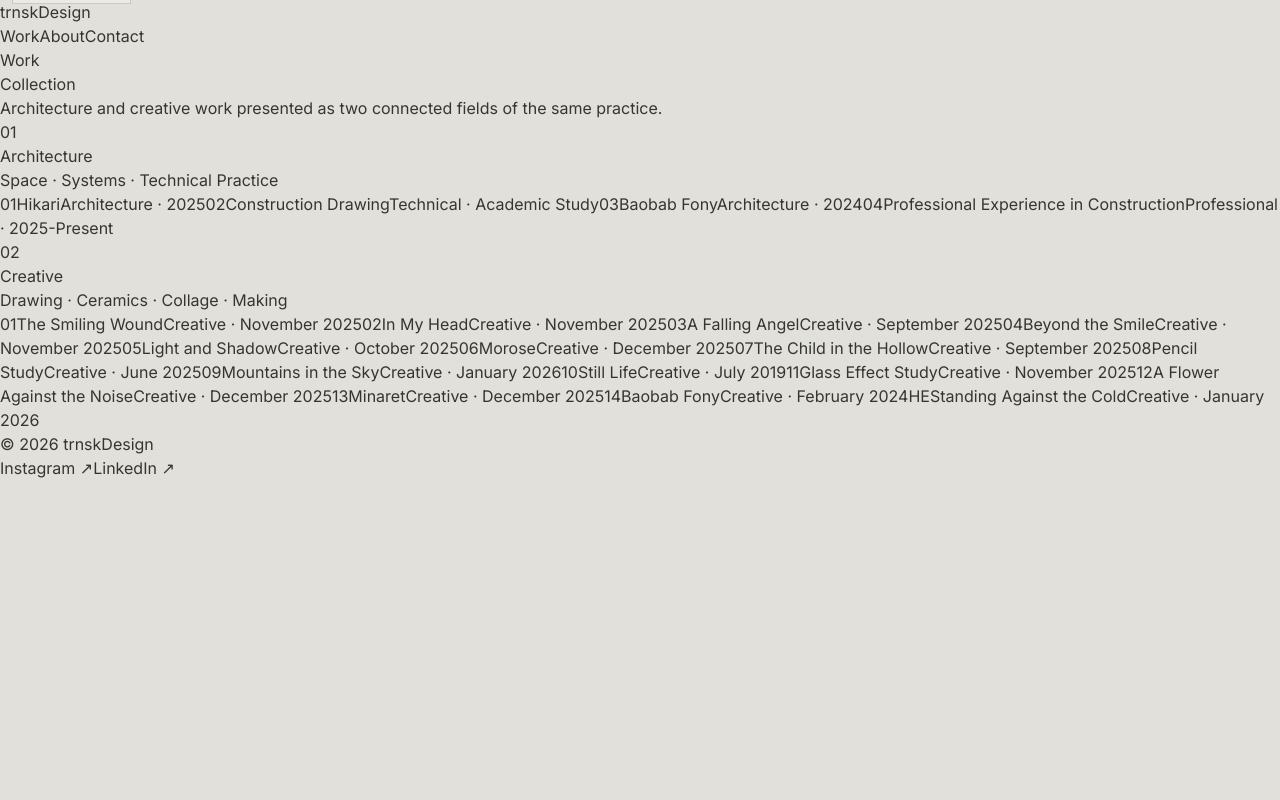
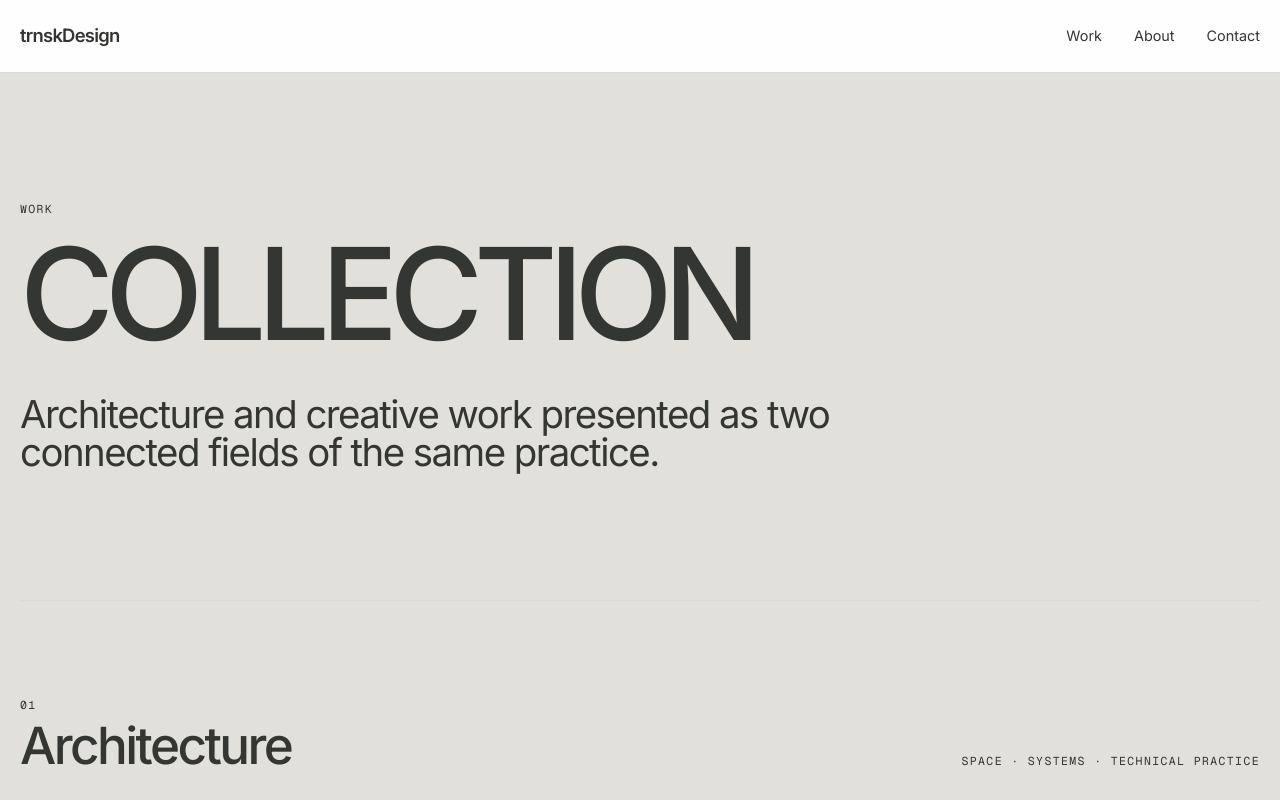
Before and after one commit to Mercy1o/tsiaro-portfolio, a Next.js app: page /work in a window 1280 px wide. Shown: the top 800 px of the page. Built offline with nearby package versions, Linux system fonts and the light colour scheme; no server answers.

Commit message:
refactor: replace legacy visual system with simple white editorial template

```diff
--- a/app/globals.css
+++ b/app/globals.css
@@ -1,315 +1,294 @@
 @import "tailwindcss";
 
 :root {
-  --space: #0d0c0a;
-  --deep: #070706;
-  --graphite: #1b1713;
-  --bone: #d5c5aa;
-  --paper: #262017;
-  --sand: #b89464;
-  --ochre: #9c6d3e;
-  --rust: #754334;
-  --signal: #a66b43;
-  --violet: #51483d;
-  --indigo: #25231e;
-  --plum: #584438;
-  --forest: #34392f;
-  --moss: #575d4b;
-  --sage: #737660;
-  --cream: #c7b698;
+  --bg: #ffffff;
+  --text: #111111;
+  --muted: #6b6b6b;
+  --line: #d9d9d9;
 }
 
 @theme inline {
-  --color-white: var(--bone);
-  --color-black: var(--deep);
-  --color-space: var(--space);
-  --color-deep: var(--deep);
-  --color-graphite: var(--graphite);
-  --color-bone: var(--bone);
-  --color-paper: var(--paper);
-  --color-sand: var(--sand);
-  --color-ochre: var(--ochre);
-  --color-rust: var(--rust);
-  --color-signal: var(--signal);
-  --color-violet: var(--violet);
-  --color-indigo: var(--indigo);
-  --color-plum: var(--plum);
-  --color-forest: var(--forest);
-  --color-moss: var(--moss);
-  --color-sage: var(--sage);
-  --color-cream: var(--cream);
   --font-sans: var(--font-display-sans);
-  --font-serif: var(--font-display-sans);
   --font-mono: var(--font-mono-ui);
 }
 
-@view-transition {
-  navigation: auto;
-}
-
-::view-transition-old(root) {
-  animation: 480ms cubic-bezier(.76,0,.24,1) both route-old;
-}
-
-::view-transition-new(root) {
-  animation: 760ms cubic-bezier(.22,1,.36,1) both route-new;
-  mix-blend-mode: normal;
-}
-
 * { box-sizing: border-box; }
-html { scroll-behavior: smooth; background: var(--deep); }
+html { scroll-behavior: smooth; background: var(--bg); }
 body {
   margin: 0;
   min-height: 100vh;
-  overflow-x: hidden;
-  background: var(--deep);
-  color: var(--bone);
+  background: var(--bg);
+  color: var(--text);
   font-family: var(--font-display-sans), Arial, sans-serif;
   text-rendering: optimizeLegibility;
 }
 a { color: inherit; text-decoration: none; }
 button, input, textarea { font: inherit; }
-::selection { background: var(--ochre); color: var(--bone); }
-a:focus-visible, button:focus-visible, input:focus-visible, textarea:focus-visible {
-  outline: 2px solid var(--sand);
-  outline-offset: 5px;
-}
+::selection { background: #111; color: #fff; }
 
 .skip-link {
   position: fixed;
-  left: 12px;
-  top: 12px;
+  left: 1rem;
+  top: 1rem;
   z-index: 100;
-  transform: translateY(-120%);
-  background: var(--graphite);
-  color: var(--bone);
-  border: 1px solid rgba(184,148,100,.35);
-  padding: .65rem 1rem;
-  font-size: .75rem;
-  transition: transform .2s ease;
+  transform: translateY(-180%);
+  background: #111;
+  color: #fff;
+  padding: .7rem 1rem;
 }
 .skip-link:focus { transform: translateY(0); }
 
-.font-editorial,
-.font-interface {
-  font-family: var(--font-display-sans), Arial, sans-serif;
-}
-.font-editorial { font-weight: 400; }
-
-.cinematic-grid {
-  background-image:
-    linear-gradient(rgba(213,197,170,.018) 1px, transparent 1px),
-    linear-gradient(90deg, rgba(213,197,170,.018) 1px, transparent 1px);
-  background-size: 72px 72px;
+a:focus-visible, button:focus-visible {
+  outline: 2px solid #111;
+  outline-offset: 4px;
 }
 
-.micro-grid {
-  background-image:
-    linear-gradient(rgba(184,148,100,.025) 1px, transparent 1px),
-    linear-gradient(90deg, rgba(184,148,100,.025) 1px, transparent 1px);
-  background-size: 38px 38px;
+.site-shell {
+  width: min(100% - 40px, 1600px);
+  margin-inline: auto;
 }
 
-.space-field,
-.architecture-atmosphere,
-.creative-atmosphere,
-.archive-paper,
-.paper-noise,
-.chroma-field {
-  position: relative;
-  isolation: isolate;
-  background-color: var(--space);
-  color: var(--bone);
+.site-nav {
+  position: sticky;
+  top: 0;
+  z-index: 50;
+  background: rgba(255,255,255,.96);
+  border-bottom: 1px solid var(--line);
+}
+.site-nav-inner {
+  min-height: 72px;
+  display: flex;
+  align-items: center;
+  justify-content: space-between;
+  gap: 2rem;
+}
+.site-brand {
+  font-size: 1.15rem;
+  font-weight: 600;
+  letter-spacing: -.04em;
+}
+.site-nav-links {
+  display: flex;
+  gap: 2rem;
+  font-size: .9rem;
+}
+.site-nav-links a { color: var(--muted); }
+.site-nav-links a:hover,
+.site-nav-links a.is-active { color: var(--text); }
+
+.site-page { background: #fff; }
+.eyebrow,
+.project-index-number,
+.project-index-meta,
+.info-label,
+.story-number,
+.section-note,
+.project-kicker-row {
+  font-family: var(--font-mono-ui), monospace;
+  font-size: .72rem;
+  line-height: 1.4;
+  text-transform: uppercase;
+  letter-spacing: .12em;
+  color: var(--muted);
 }
 
-.space-field::before {
-  content: "";
-  position: absolute;
-  inset: 0;
-  z-index: -2;
-  background:
-    radial-gradient(circle at 72% 32%, rgba(184,148,100,.11), transparent 27%),
-    radial-gradient(circle at 19% 74%, rgba(117,67,52,.06), transparent 23%),
-    linear-gradient(180deg, #15120f 0%, #0d0c0a 60%, #070706 100%);
+.home-hero,
+.page-hero,
+.project-hero-simple {
+  padding-top: 8rem;
+  padding-bottom: 8rem;
+  border-bottom: 1px solid var(--line);
 }
-.space-field::after {
-  content: "";
-  position: absolute;
-  inset: 0;
-  z-index: -1;
-  pointer-events: none;
-  background: radial-gradient(circle at center, transparent 18%, rgba(7,7,6,.72) 100%);
+.home-hero h1,
+.page-hero h1,
+.project-hero-simple h1 {
+  margin: 1.4rem 0 0;
+  font-size: clamp(4rem, 10vw, 10rem);
+  line-height: .84;
+  letter-spacing: -.07em;
+  font-weight: 500;
+  text-transform: uppercase;
+}
+.home-intro-grid,
+.home-profile-grid,
+.two-column-info {
+  display: grid;
+  grid-template-columns: 1.4fr .8fr;
+  gap: 3rem;
+  align-items: start;
+  margin-top: 3rem;
+  padding-top: 1.5rem;
+  border-top: 1px solid var(--line);
+}
+.home-statement,
+.page-intro {
+  max-width: 900px;
+  font-size: clamp(1.75rem, 3vw, 3.4rem);
+  line-height: 1;
+  letter-spacing: -.04em;
+}
+.page-intro { margin: 3rem 0 0; }
+.body-copy {
+  max-width: 620px;
+  margin: 0;
+  color: #3d3d3d;
+  font-size: 1rem;
+  line-height: 1.7;
+}
+.text-link { display: inline-block; margin-top: 1.5rem; }
+
+.project-index-section,
+.collection-section,
+.info-section,
+.home-profile,
+.home-contact,
+.project-placeholder-section,
+.project-story,
+.project-nav-simple {
+  padding-top: 6rem;
+  padding-bottom: 6rem;
+  border-bottom: 1px solid var(--line);
+}
+.section-heading-row {
+  display: flex;
+  align-items: flex-end;
+  justify-content: space-between;
+  gap: 2rem;
+  margin-bottom: 2rem;
+}
+.section-heading-row h2,
+.info-section h2,
+.story-row h2 {
+  margin: .5rem 0 0;
+  font-size: clamp(2.2rem, 4vw, 4.5rem);
+  line-height: .95;
+  letter-spacing: -.05em;
+  font-weight: 500;
 }
 
-.chroma-field {
-  overflow: hidden;
-  background:
-    radial-gradient(circle at 20% 28%, rgba(156,109,62,.16) 0 15%, transparent 42%),
-    radial-gradient(circle at 73% 25%, rgba(87,93,75,.12) 0 17%, transparent 43%),
-    radial-gradient(circle at 56% 76%, rgba(117,67,52,.1) 0 13%, transparent 40%),
-    linear-gradient(120deg, #1b1713 0%, #15120f 52%, #090806 100%);
+.project-index { border-top: 1px solid var(--line); }
+.project-index-row {
+  display: grid;
+  grid-template-columns: 70px minmax(0,1fr) auto;
+  gap: 1.5rem;
+  align-items: baseline;
+  padding: 1rem 0;
+  border-bottom: 1px solid var(--line);
 }
-.chroma-field::before {
-  content: "";
-  position: absolute;
-  inset: -18%;
-  background:
-    radial-gradient(ellipse at 32% 50%, rgba(184,148,100,.12), transparent 30%),
-    radial-gradient(ellipse at 67% 47%, rgba(115,118,96,.08), transparent 34%);
-  filter: blur(54px);
-  transform: rotate(-8deg) scale(1.15);
-  animation: chroma-breathe 18s ease-in-out infinite alternate;
+a.project-index-row:hover .project-index-title { padding-left: .35rem; }
+.project-index-title {
+  font-size: clamp(2.2rem, 5.6vw, 6.5rem);
+  line-height: .9;
+  letter-spacing: -.06em;
+  font-weight: 500;
+  transition: padding-left .2s ease;
 }
-.chroma-field::after {
-  content: "";
-  position: absolute;
-  inset: 0;
-  pointer-events: none;
-  opacity: .12;
-  background-image:
-    radial-gradient(circle at 20% 30%, rgba(213,197,170,.58) 0 .45px, transparent .7px),
-    radial-gradient(circle at 70% 60%, rgba(7,7,6,.92) 0 .5px, transparent .8px);
-  background-size: 5px 5px, 7px 7px;
-  mix-blend-mode: soft-light;
+.static-row .project-index-title { font-size: clamp(1.7rem, 3vw, 3rem); }
+
+.home-profile-grid h2 {
+  margin: 0;
+  font-size: clamp(2.8rem, 5vw, 5.5rem);
+  line-height: .92;
+  letter-spacing: -.055em;
+  font-weight: 500;
+}
+.home-contact-link,
+.contact-email {
+  display: inline-block;
+  margin-top: 2rem;
+  font-size: clamp(2.5rem, 7vw, 8rem);
+  line-height: .9;
+  letter-spacing: -.06em;
 }
 
-.paper-noise {
-  background:
-    radial-gradient(rgba(184,148,100,.035) .4px, transparent .55px),
-    linear-gradient(180deg, #17130f 0%, #0e0c0a 100%);
-  background-size: 6px 6px, 100% 100%;
+.info-grid {
+  display: grid;
+  grid-template-columns: repeat(3,1fr);
+  border-top: 1px solid var(--line);
+  margin-top: 2rem;
 }
+.info-block { padding: 2rem 2rem 2rem 0; border-right: 1px solid var(--line); }
+.info-block:last-child { border-right: 0; padding-left: 2rem; }
+.info-block + .info-block { padding-left: 2rem; }
+.info-block h2 { font-size: clamp(1.8rem, 3vw, 3.2rem); }
+.plain-list { display: flex; flex-wrap: wrap; gap: .65rem 1rem; margin-top: 1.5rem; }
+.plain-list span { padding-bottom: .25rem; border-bottom: 1px solid var(--line); }
 
-.archive-paper {
-  background:
-    radial-gradient(circle at 22% 14%, rgba(184,148,100,.07), transparent 26%),
-    radial-gradient(circle at 75% 70%, rgba(87,93,75,.05), transparent 26%),
-    linear-gradient(180deg, #17130f 0%, #0d0c0a 100%);
-  color: var(--bone);
+.contact-layout {
+  min-height: calc(100svh - 72px);
+  display: flex;
+  flex-direction: column;
+  justify-content: center;
+  padding-top: 5rem;
+  padding-bottom: 5rem;
 }
+.contact-layout h1 {
+  margin: 1rem 0 0;
+  font-size: clamp(4rem, 11vw, 11rem);
+  line-height: .82;
+  letter-spacing: -.07em;
+  font-weight: 500;
+}
+.contact-meta {
+  display: flex;
+  justify-content: space-between;
+  gap: 2rem;
+  margin-top: 5rem;
+  padding-top: 1.5rem;
+  border-top: 1px solid var(--line);
+  color: var(--muted);
+}
+.contact-meta div { display: flex; gap: 1.5rem; }
 
-.architecture-atmosphere {
-  background:
-    radial-gradient(circle at 72% 18%, rgba(156,109,62,.12), transparent 23%),
-    linear-gradient(180deg, #15120f 0%, #0d0c0a 48%, #070706 100%);
+.project-kicker-row {
+  display: flex;
+  justify-content: space-between;
+  gap: 2rem;
 }
-
-.creative-atmosphere {
-  background:
-    radial-gradient(circle at 55% 35%, rgba(87,93,75,.12), transparent 22%),
-    radial-gradient(circle at 28% 68%, rgba(117,67,52,.08), transparent 20%),
-    linear-gradient(135deg, #151611 0%, #17130f 48%, #0b0a08 100%);
+.project-placeholder {
+  aspect-ratio: 16/9;
+  display: flex;
+  align-items: center;
+  justify-content: center;
+  padding: 2rem;
+  border: 1px solid var(--line);
+  text-align: center;
 }
-
-.display-title,
-.resonance-title,
-.editorial-title {
-  font-family: var(--font-display-sans), Arial, sans-serif;
+.project-placeholder span {
+  font-size: clamp(3rem, 8vw, 9rem);
+  line-height: .84;
+  letter-spacing: -.065em;
   text-transform: uppercase;
   font-weight: 500;
 }
-.display-title {
-  font-size: clamp(4.2rem, 11vw, 11.5rem);
-  line-height: .78;
-  letter-spacing: -.075em;
+.story-row {
+  display: grid;
+  grid-template-columns: 70px 240px minmax(0,1fr);
+  gap: 2rem;
+  padding: 2.5rem 0;
+  border-top: 1px solid var(--line);
 }
-.resonance-title {
-  font-size: clamp(4rem, 10vw, 10.5rem);
-  line-height: .82;
-  letter-spacing: -.072em;
+.story-row p { max-width: 760px; margin: 0; line-height: 1.7; color: #3d3d3d; }
+.project-nav-simple {
+  display: grid;
+  grid-template-columns: 1fr auto 1fr;
+  gap: 1rem;
 }
-.editorial-title {
-  font-size: clamp(4rem, 9vw, 9.5rem);
-  line-height: .8;
-  letter-spacing: -.065em;
+.project-nav-simple a:last-child { text-align: right; }
+
+.site-footer { border-top: 1px solid var(--line); }
+.site-footer-inner {
+  min-height: 110px;
+  display: flex;
+  align-items: center;
+  justify-content: space-between;
+  gap: 2rem;
+  font-size: .8rem;
+  color: var(--muted);
 }
-
-.topographic-svg {
-  opacity: .72;
-  transform-origin: center;
-  animation: topo-drift 26s ease-in-out infinite alternate;
-}
-
-.paint-stroke {
-  border-radius: 999px 78% 999px 70%;
-  box-shadow:
-    inset 0 1px 1px rgba(213,197,170,.12),
-    inset 0 -2px 3px rgba(7,7,6,.28),
-    0 3px 10px rgba(7,7,6,.2);
-  filter: saturate(.68);
-}
-.paint-stroke::after {
-  content: "";
-  position: absolute;
-  inset: 18% 4%;
-  border-radius: inherit;
-  background: linear-gradient(90deg, transparent, rgba(213,197,170,.08), transparent);
-  opacity: .45;
-}
-
-.project-link {
-  transition: transform .6s cubic-bezier(.22,1,.36,1), opacity .35s ease;
-}
-.project-link:hover { transform: translateY(-4px); }
-
-.image-reveal { overflow: hidden; }
-.image-reveal img {
-  transition: transform 1s cubic-bezier(.22,1,.36,1), filter .55s ease;
-}
-.image-reveal:hover img { transform: scale(1.025); }
-
-.hairline { border-color: rgba(184,148,100,.14); }
-.hairline-dark { border-color: rgba(184,148,100,.1); }
-.route-stage { min-height: 100%; }
-
-@keyframes route-old {
-  from { opacity: 1; filter: blur(0); transform: scale(1); }
-  to { opacity: 0; filter: blur(7px); transform: scale(.992); }
-}
-
-@keyframes route-new {
-  from { opacity: 0; filter: blur(9px); transform: scale(1.012); }
-  to { opacity: 1; filter: blur(0); transform: scale(1); }
-}
-
-@keyframes chroma-breathe {
-  from { transform: rotate(-8deg) scale(1.12) translate3d(-1%, 0, 0); }
-  to { transform: rotate(-5deg) scale(1.18) translate3d(1.5%, -1%, 0); }
-}
-
-@keyframes topo-drift {
-  from { transform: translate3d(-1%, 1%, 0) scale(1.01); }
-  to { transform: translate3d(1.5%, -1%, 0) scale(1.035); }
-}
-
-@supports (animation-timeline: view()) {
-  .image-reveal {
-    animation: field-reveal linear both;
-    animation-timeline: view();
-    animation-range: entry 10% cover 34%;
-  }
-}
-
-@keyframes field-reveal {
-  from { opacity: .35; clip-path: inset(6% 8% 6% 8%); }
-  to { opacity: 1; clip-path: inset(0 0 0 0); }
-}
-
-@media (max-width: 767px) {
-  .cinematic-grid { background-size: 42px 42px; }
-  .display-title { font-size: clamp(3.4rem, 18vw, 6.4rem); }
-  .editorial-title { font-size: clamp(3.4rem, 17vw, 6.5rem); }
-}
+.site-footer-links { display: flex; gap: 1.5rem; }
 
 @media (prefers-reduced-motion: reduce) {
   html { scroll-behavior: auto; }
-  ::view-transition-old(root),
-  ::view-transition-new(root) { animation: none !important; }
-  .chroma-field::before,
-  .topographic-svg { animation: none !important; }
-  *, *::before, *::after {
-    animation-duration: .01ms !important;
-    animation-iteration-count: 1 !important;
-    transition-duration: .01ms !important;
-  }
+  *, *::before, *::after { transition-duration: .01ms !important; }
 }
```
